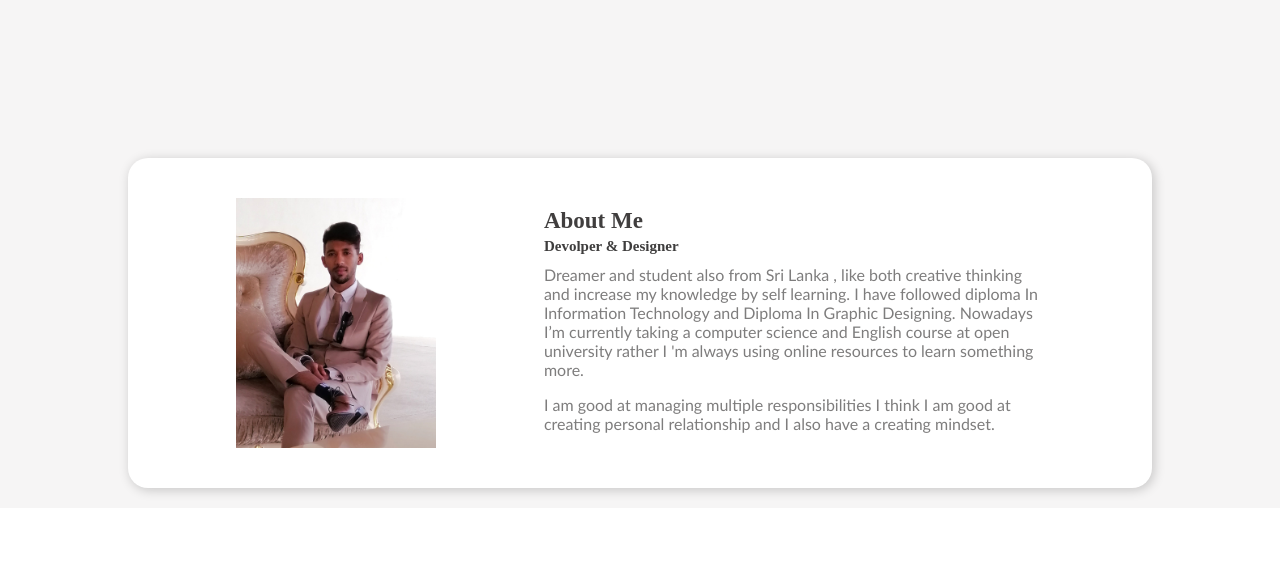
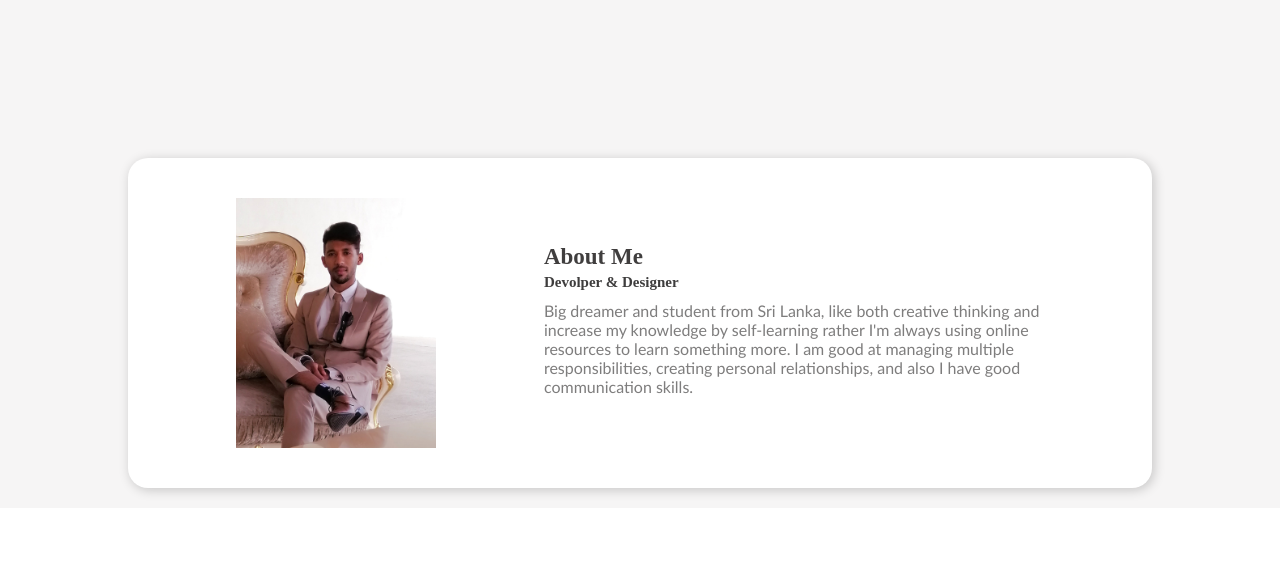
Before and after one commit to jayan-rockshan/Jayanrockshan.github.io, a plain HTML site: page index.html in a window 1280 px wide. Shown: the part 552-1124 px from the top of the page. Drawn offline with Linux system fonts and the light colour scheme.

Commit message:
change p

```diff
--- a/index.html
+++ b/index.html
@@ -51,8 +51,7 @@
                 <div class="about-text">
                 <p>About Me</p>
                 <p>Devolper & Designer</p>
-                <p>Dreamer and student also from Sri Lanka , like both creative thinking and increase my knowledge by self learning. I have followed diploma In Information Technology and Diploma In Graphic Designing. Nowadays I’m currently taking a computer science and English course at open university rather I 'm always using online resources to learn something more.</p>
-                <p>I am good at managing multiple responsibilities I think I am good at creating personal relationship and I also have a creating mindset.</p>
+                <p>Big dreamer and student from Sri Lanka, like both creative thinking and increase my knowledge by self-learning rather I'm always using online resources to learn something more. I am good at managing multiple responsibilities, creating personal relationships, and also I have good communication skills.</p>
                 </div>
             </div>
         </div>
```
